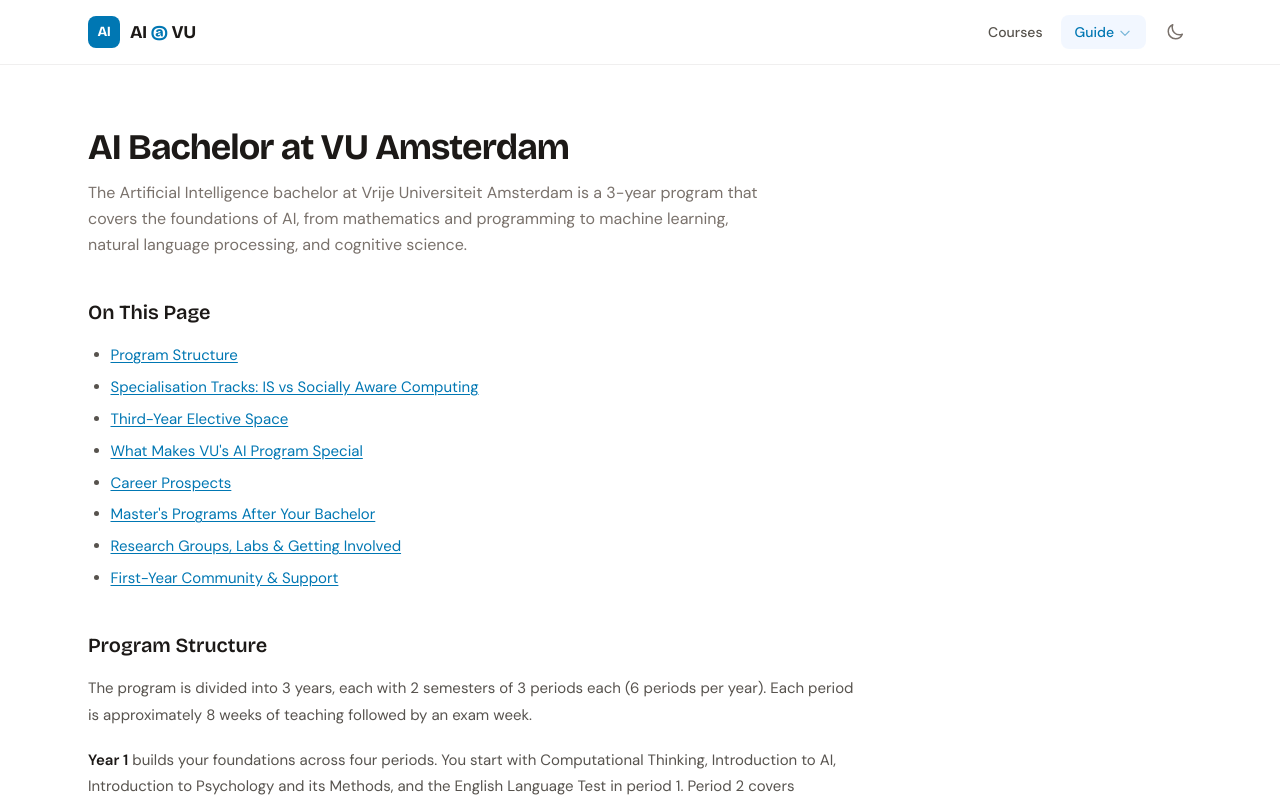
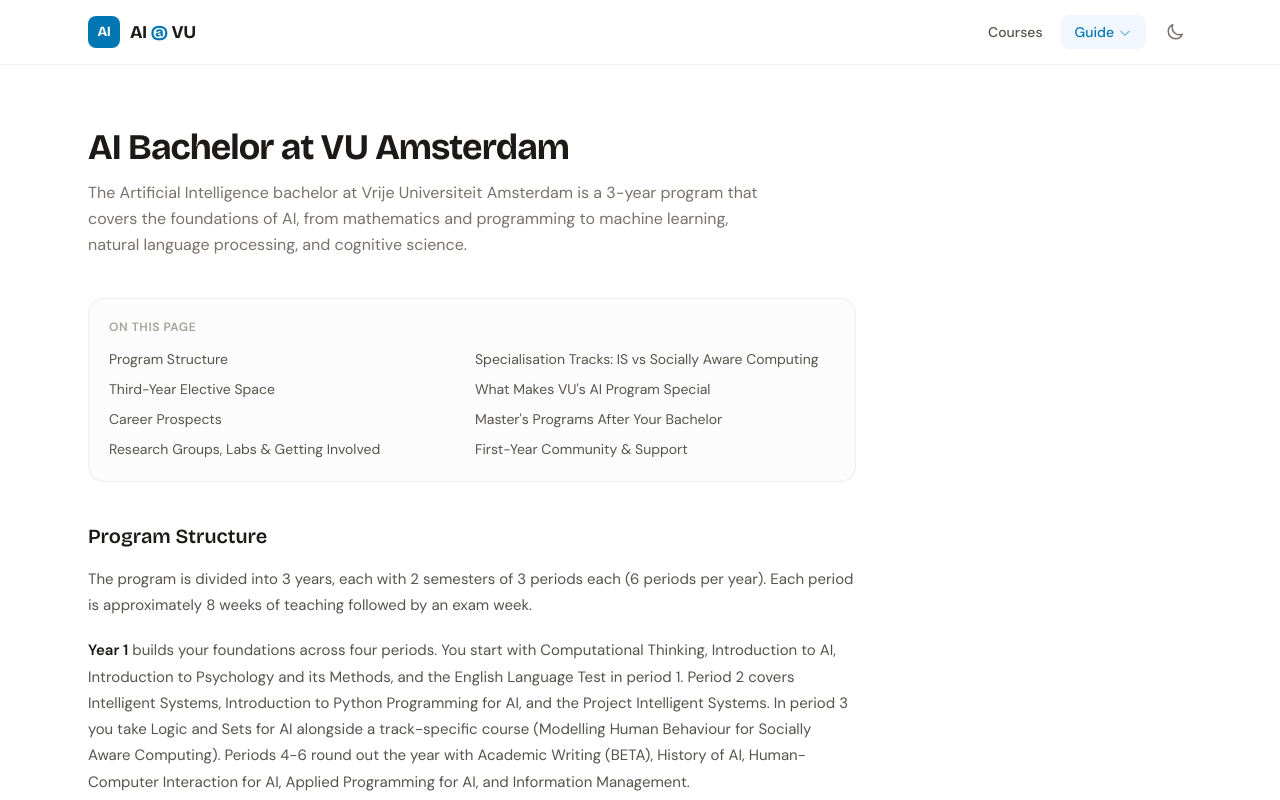
Before and after one commit to jasp-nerd/vu-ai-hub, a React (Vite) app: page /guide/program in a window 1280 px wide. Shown: the top 800 px of the page. Built offline with nearby package versions, Linux system fonts and the light colour scheme.

Commit message:
feat: Implement smooth scrolling and table of contents for Program Info Page

```diff
--- a/src/pages/ProgramInfoPage.tsx
+++ b/src/pages/ProgramInfoPage.tsx
@@ -3,6 +3,13 @@
 import remarkGfm from 'remark-gfm';
 import { getProgramInfo } from '../services/contentService';
 import { useMountAnimation, useInView } from '../hooks/useAnimations';
+
+function smoothScrollTo(id: string) {
+  const el = document.getElementById(id);
+  if (el) {
+    el.scrollIntoView({ behavior: 'smooth', block: 'start' });
+  }
+}
 
 export default function ProgramInfoPage() {
   const info = getProgramInfo();
@@ -11,6 +18,18 @@
   useEffect(() => {
     document.title = 'Program Info — AI @ VU';
   }, []);
+
+  // Separate the TOC section from content sections
+  const tocSection = info.sections.find((s) => s.heading === 'On This Page');
+  const contentSections = info.sections.filter((s) => s.heading !== 'On This Page');
+
+  // Parse TOC links from markdown
+  const tocLinks = tocSection
+    ? [...tocSection.content.matchAll(/\[([^\]]+)\]\(#([^)]+)\)/g)].map((m) => ({
+        label: m[1],
+        id: m[2],
+      }))
+    : [];
 
   return (
     <div className="mx-auto max-w-6xl px-6 py-12 md:py-16">
@@ -24,7 +43,32 @@
       </div>
 
       <div className="max-w-3xl">
-        {info.sections.map((section, i) => (
+        {/* Table of contents */}
+        {tocLinks.length > 0 && (
+          <nav
+            className={`mb-10 rounded-2xl border border-stone-200/60 dark:border-stone-700/60 bg-stone-50/50 dark:bg-stone-900/50 p-5 ${
+              mounted ? 'animate-fade-in-up' : 'pre-animate'
+            }`}
+          >
+            <h2 className="text-xs font-semibold uppercase tracking-wider text-stone-400 dark:text-stone-500 mb-3">
+              On this page
+            </h2>
+            <ul className="grid gap-1.5 sm:grid-cols-2">
+              {tocLinks.map((link) => (
+                <li key={link.id}>
+                  <button
+                    onClick={() => smoothScrollTo(link.id)}
+                    className="w-full text-left text-sm text-stone-600 dark:text-stone-400 hover:text-vu-blue dark:hover:text-vu-blue-light transition-colors py-0.5"
+                  >
+                    {link.label}
+                  </button>
+                </li>
+              ))}
+            </ul>
+          </nav>
+        )}
+
+        {contentSections.map((section, i) => (
           <ProgramSection key={i} section={section} index={i} />
         ))}
 
@@ -60,11 +104,27 @@
         <ReactMarkdown
           remarkPlugins={[remarkGfm]}
           components={{
-            a: ({ href, children, ...props }) => (
-              <a href={href} target="_blank" rel="noopener noreferrer" {...props}>
-                {children}
-              </a>
-            ),
+            a: ({ href, children, ...props }) => {
+              if (href?.startsWith('#')) {
+                return (
+                  <a
+                    href={href}
+                    onClick={(e) => {
+                      e.preventDefault();
+                      smoothScrollTo(href.slice(1));
+                    }}
+                    {...props}
+                  >
+                    {children}
+                  </a>
+                );
+              }
+              return (
+                <a href={href} target="_blank" rel="noopener noreferrer" {...props}>
+                  {children}
+                </a>
+              );
+            },
           }}
         >
           {section.content}
```
